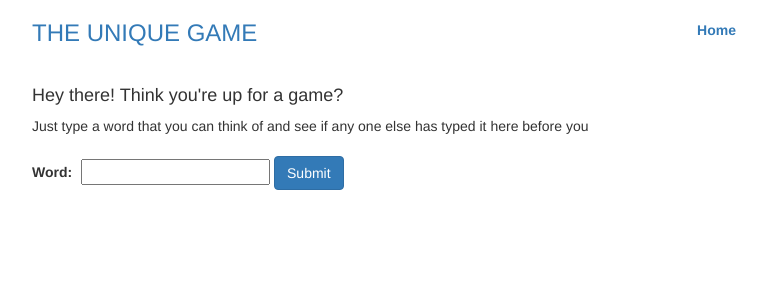
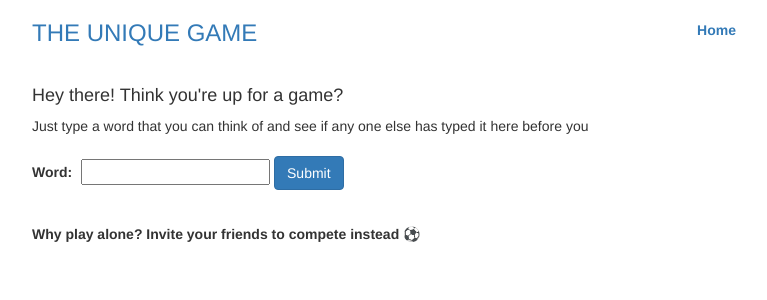
Before and after one commit to Mohit-1/UniqueGame, a Django app: page / in a window 1280 px wide. Shown: the top 300 px of the page, without its empty margins (160-927 px from the left). Run offline with Django 3.2, Linux system fonts and the light colour scheme; data that the repository does not hold is empty; some libraries are stand-ins or nearby versions.

Commit message:
Added social buttons to the webpage

```diff
--- a/most_common/base/templates/index.html
+++ b/most_common/base/templates/index.html
@@ -40,7 +40,7 @@
 		{% endif%}
 
 		{% if most_common_qs %}
-		<br><b>The most common words till now are:<b><br><br>
+		<br><b>The most common words till now are:</b><br><br>
 
 		<table class="table">
 			<tr>
@@ -56,6 +56,15 @@
 		</table>
 		{% endif %}
 
+	<br><b>Why play alone? Invite your friends to compete instead</b> &#9917;<br><br>
+	<div class="a2a_kit a2a_kit_size_32 a2a_default_style">
+	<a class="a2a_button_facebook"></a>
+	<a class="a2a_button_twitter"></a>
+	<a class="a2a_button_whatsapp"></a>
+	<a class="a2a_button_telegram"></a>
+	<a class="a2a_button_linkedin"></a>
+	</div>
+	<script async src="https://static.addtoany.com/menu/page.js"></script>
 	</div>
 </body>
 </html>
```
